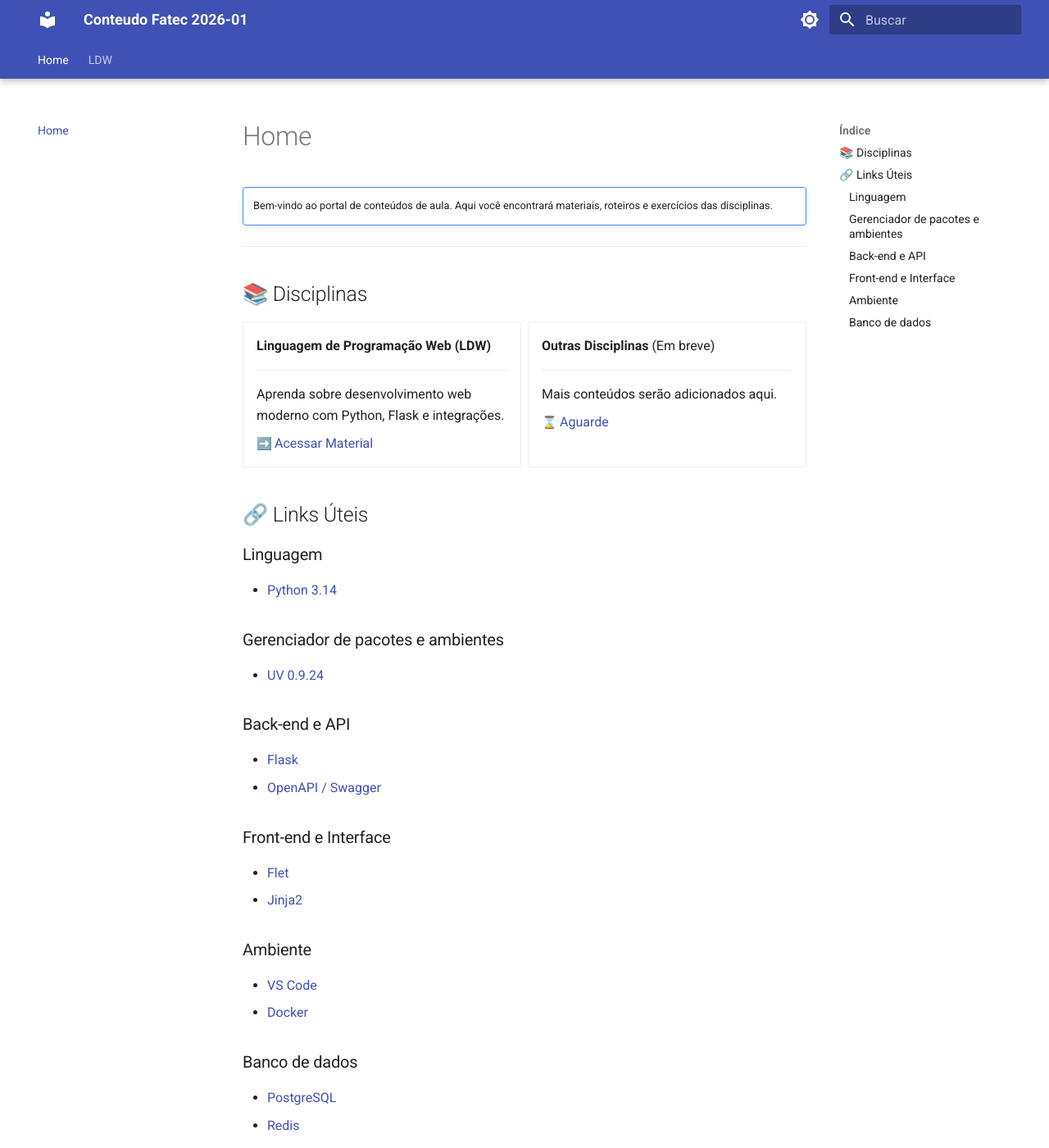
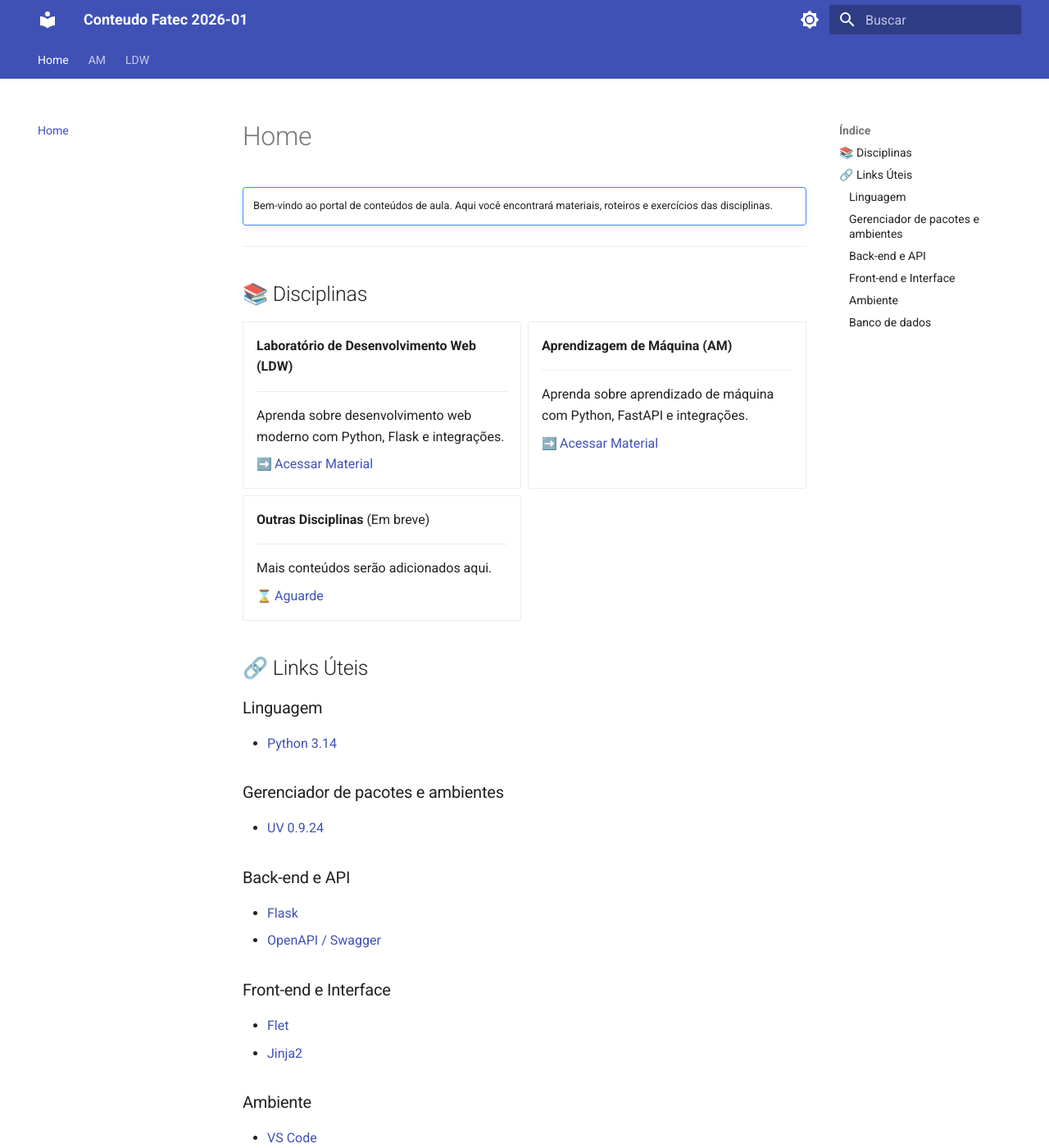
Before and after one commit to i-davies/Conteudo-Fatec-2026-1, an MkDocs documentation site: the page built from docs/index.md, in a window 1280 px wide and 1400 px high. Shown: the whole window at 82% size. Built offline with MkDocs 1.6.1 and Material for MkDocs 9.7.7, drawn with Linux system fonts in a browser that asks for light colours; emoji names are drawn with the system emoji font.

Commit message:
docs: AM inicial

```diff
--- a/docs/index.md
+++ b/docs/index.md
@@ -9,12 +9,20 @@
 
 <div class="grid cards" markdown>
 
--   __Linguagem de Programação Web (LDW)__
+-   __Laboratório de Desenvolvimento Web (LDW)__
 
     ---
     Aprenda sobre desenvolvimento web moderno com Python, Flask e integrações.
 
     [:arrow_right: Acessar Material](LDW.md)
+
+-   __Aprendizagem de Máquina (AM)__
+
+    ---
+    Aprenda sobre aprendizado de máquina com Python, FastAPI e integrações.
+
+    [:arrow_right: Acessar Material](AM.md)
+
 
 -   __Outras Disciplinas__ (Em breve)
 
--- a/docs/stylesheets/extra.css
+++ b/docs/stylesheets/extra.css
@@ -26,3 +26,9 @@
     margin-top: 0.5rem;
     margin-bottom: 0.5rem;
 }
+
+/* Quiz Reset Link Fix */
+.quiz-reset-all-link,
+.quiz-reset-all-link:visited {
+    color: var(--md-typeset-a-color) !important;
+}
--- a/mkdocs.yml
+++ b/mkdocs.yml
@@ -8,8 +8,8 @@ theme:
 
   features:
     - navigation.tabs
-    - navigation.tabs.sticky
     - navigation.sections
+    - navigation.path
     - navigation.top
     - search.suggest
     - search.highlight
@@ -19,15 +19,15 @@ theme:
     - media: "(prefers-color-scheme: light)"
       scheme: default
       primary: indigo
-      accent: purple
+      accent: indigo
       toggle:
         icon: material/brightness-7
         name: Switch to dark mode
     # Palette toggle for dark mode
     - media: "(prefers-color-scheme: dark)"
       scheme: slate
-      primary: indigo
-      accent: lime
+      primary: black
+      accent: indigo
       toggle:
         icon: material/brightness-4
         name: Switch to light mode
@@ -38,7 +38,6 @@ extra_css:
 markdown_extensions:
   - admonition
   - pymdownx.details
-  - pymdownx.superfences
   - pymdownx.tabbed:
       alternate_style: true
   - attr_list
@@ -46,9 +45,16 @@ markdown_extensions:
   - pymdownx.emoji:
       emoji_index: !!python/name:material.extensions.emoji.twemoji
       emoji_generator: !!python/name:material.extensions.emoji.to_svg
+  - pymdownx.superfences:
+        # make exceptions to highlighting of code:
+      custom_fences:
+        - name: mermaid
+          class: mermaid
+          format: !!python/name:mermaid2.fence_mermaid_custom
 
 plugins:
   - search
+  - mermaid2
   - mkdocs_quiz:
       auto_number: true
       shuffle_answers: true
--- a/pyproject.toml
+++ b/pyproject.toml
@@ -7,5 +7,6 @@ requires-python = ">=3.14"
 dependencies = [
     "mkdocs>=1.6.1",
     "mkdocs-material>=9.7.1",
+    "mkdocs-mermaid2-plugin>=1.2.3",
     "mkdocs-quiz>=1.5.4",
 ]
```
Also changed, not shown: docs/AM.md (added, +140 -0 lines), 1 other file.
